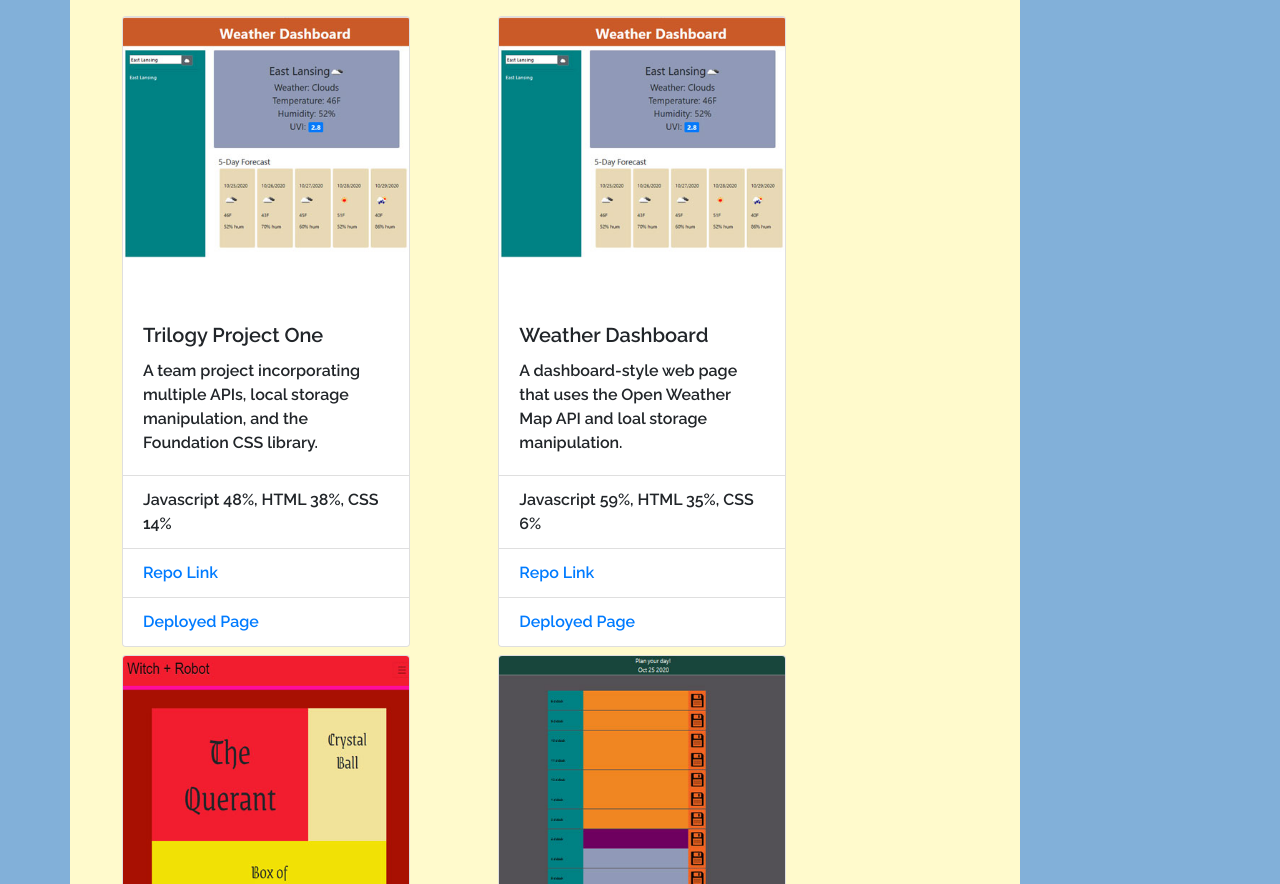
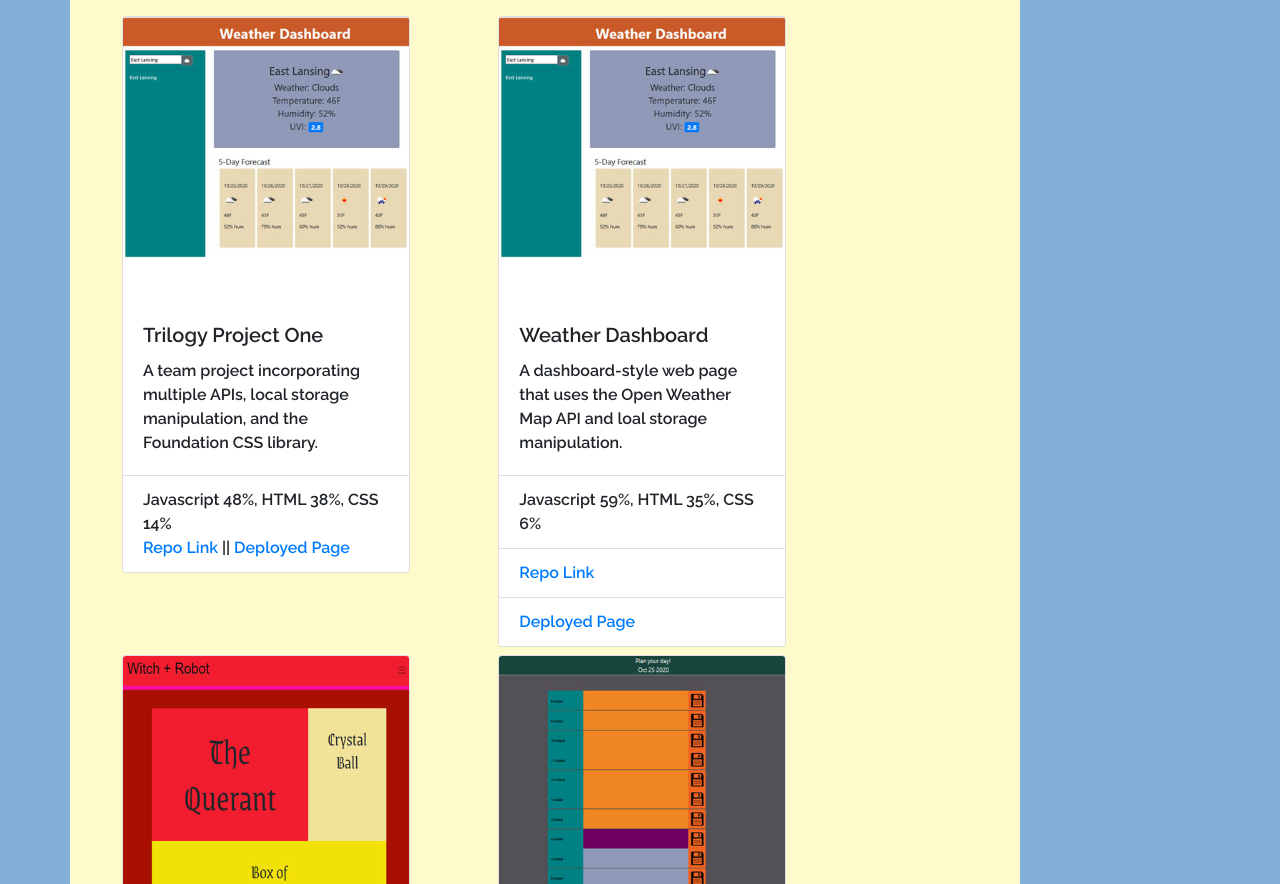
Before and after one commit to brianrshort/responsive-portfolio, a plain HTML site: page portfolio.html in a window 1280 px wide. Shown: the part 216-1100 px from the top of the page. Drawn offline with nearby package versions, Linux system fonts and the light colour scheme.

Commit message:
Layout and content tweaks

```diff
--- a/portfolio.html
+++ b/portfolio.html
@@ -58,9 +58,7 @@
                           <p class="card-text">A team project incorporating multiple APIs, local storage manipulation, and the Foundation CSS library.</p>
                         </div>
                         <ul class="list-group list-group-flush">
-                          <li class="list-group-item">Javascript 48%, HTML 38%, CSS 14%</li>
-                          <li class="list-group-item"><a href="https://github.com/brianrshort/trilogy-project-one">Repo Link</a></li>
-                          <li class="list-group-item"><a href="https://brianrshort.github.io/trilogy-project-one/">Deployed Page</a></li>
+                          <li class="list-group-item">Javascript 48%, HTML 38%, CSS 14%<br><a href="https://github.com/brianrshort/trilogy-project-one">Repo Link</a> || <a href="https://brianrshort.github.io/trilogy-project-one/">Deployed Page</a></li>
                         </ul>
                       </div>
                     </section>
```
